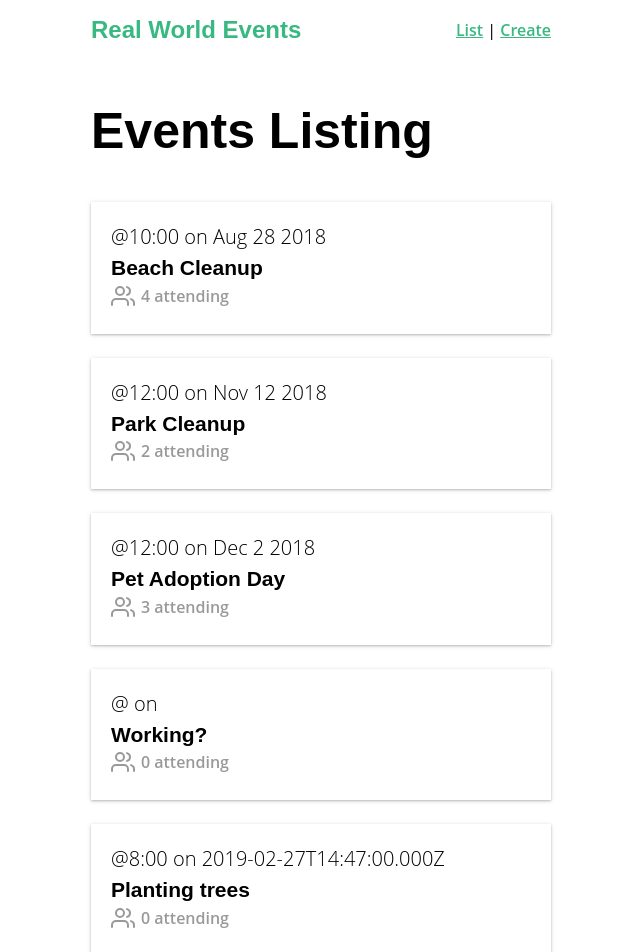
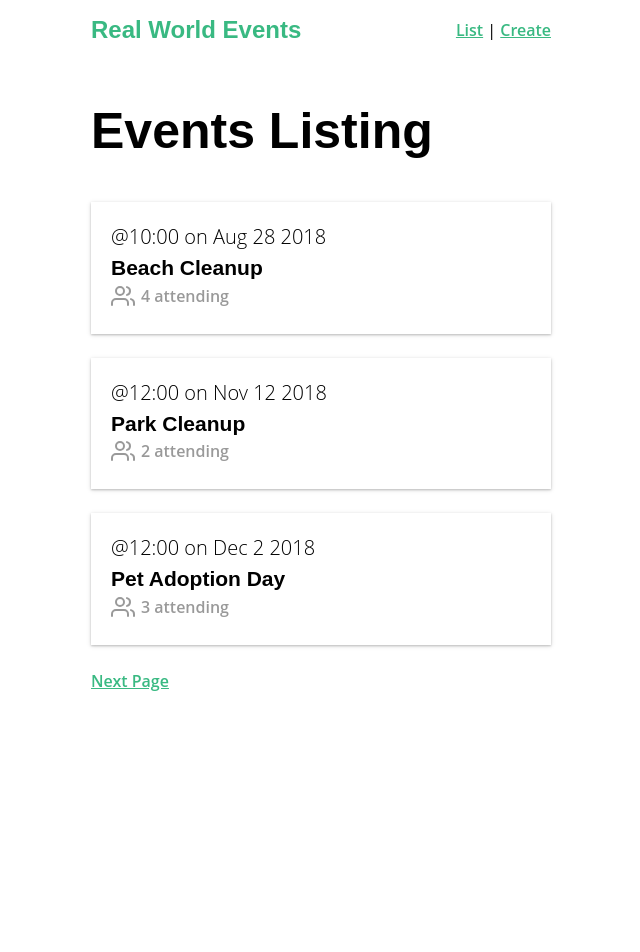
Before and after one commit to GiammaCarioca/real-world-vue, a Vue app: page / in a window 1280 px wide. Shown: the top 952 px of the page, without its empty margins (319-959 px from the left). After the commit the page ends 800 px from the top, so only its background shows below. Built offline with nearby package versions, Linux system fonts and the light colour scheme; data requests are answered from the project's data file.

Commit message:
mutations & actions pt. 2

```diff
--- a/db.json
+++ b/db.json
@@ -73,31 +73,163 @@
       ]
     },
     {
-      "id": 5199786,
-      "category": "nature",
-      "organizer": {
-        "id": "abc123",
-        "name": "Adam Jahr"
-      },
-      "title": "Working?",
-      "description": "",
-      "location": "",
-      "date": "",
-      "time": "",
-      "attendees": []
+      "id": 4,
+      "title": "Disco Party",
+      "date": "Aug 28 2018",
+      "time": "10:00",
+      "location": "Daytona Beach",
+      "description": "Let's clean up this beach.",
+      "organizer": "Adam Jahr",
+      "category": "sustainability",
+      "attendees": [
+        {
+          "id": "abc123",
+          "name": "Adam Jahr"
+        },
+        {
+          "id": "def456",
+          "name": "Gregg Pollack"
+        },
+        {
+          "id": "ghi789",
+          "name": "Beth Swanson"
+        },
+        {
+          "id": "jkl101",
+          "name": "Mary Gordon"
+        }
+      ]
     },
     {
-      "id": 9151071,
+      "id": 5,
+      "title": "Vue Users Group",
+      "date": "Nov 12 2018",
+      "time": "12:00",
+      "location": "132 N Magnolia Street, Orlando, Florida",
+      "description": "We're going to clean up this park.",
+      "organizer": "Adam Jahr",
       "category": "nature",
+      "attendees": [
+        {
+          "id": "ghi789",
+          "name": "Beth Swanson"
+        },
+        {
+          "id": "jkl101",
+          "name": "Mary Gordon"
+        }
+      ]
+    },
+    {
+      "id": 6,
+      "title": "Orlando Dev Meetup",
+      "date": "Dec 2 2018",
+      "time": "12:00",
+      "location": "132 N Magnolia Street, Orlando, Florida",
+      "description": "Help animals find new homes.",
+      "organizer": "Gregg Pollack",
+      "category": "animal welfare",
+      "attendees": [
+        {
+          "id": "abc123",
+          "name": "Adam Jahr"
+        },
+        {
+          "id": "ghi789",
+          "name": "Beth Swanson"
+        },
+        {
+          "id": "jkl101",
+          "name": "Mary Gordon"
+        }
+      ]
+    },
+    {
+      "id": 7,
+      "title": "Yoga Class",
+      "date": "Aug 28 2018",
+      "time": "10:00",
+      "location": "Daytona Beach",
+      "description": "Let's clean up this beach.",
+      "organizer": "Adam Jahr",
+      "category": "sustainability",
+      "attendees": [
+        {
+          "id": "abc123",
+          "name": "Adam Jahr"
+        },
+        {
+          "id": "def456",
+          "name": "Gregg Pollack"
+        },
+        {
+          "id": "ghi789",
+          "name": "Beth Swanson"
+        },
+        {
+          "id": "jkl101",
+          "name": "Mary Gordon"
+        }
+      ]
+    },
+    {
+      "id": 8,
+      "title": "Breathing Meditation",
+      "date": "Nov 12 2018",
+      "time": "12:00",
+      "location": "132 N Magnolia Street, Orlando, Florida",
+      "description": "We're going to clean up this park.",
+      "organizer": "Adam Jahr",
+      "category": "nature",
+      "attendees": [
+        {
+          "id": "ghi789",
+          "name": "Beth Swanson"
+        },
+        {
+          "id": "jkl101",
+          "name": "Mary Gordon"
+        }
+      ]
+    },
+    {
+      "id": 9,
+      "title": "Dancing Class",
+      "date": "Dec 2 2018",
+      "time": "12:00",
+      "location": "132 N Magnolia Street, Orlando, Florida",
+      "description": "Help animals find new homes.",
+      "organizer": "Gregg Pollack",
+      "category": "animal welfare",
+      "attendees": [
+        {
+          "id": "abc123",
+          "name": "Adam Jahr"
+        },
+        {
+          "id": "ghi789",
+          "name": "Beth Swanson"
+        },
+        {
+          "id": "jkl101",
+          "name": "Mary Gordon"
+        }
+      ]
+    },
+    {
+      "id": 10,
+      "category": "animal welfare",
       "organizer": {
-        "id": "abc123",
-        "name": "Adam Jahr"
+        "user": {
+          "id": "abc123",
+          "name": "Adam Jahr"
+        }
       },
-      "title": "Planting trees",
-      "description": "We're going to plant trees",
-      "location": "The forest",
-      "date": "2019-02-27T14:47:00.000Z",
-      "time": "8:00",
+      "title": "Gregg's Event",
+      "description": "We'll do stuff",
+      "location": "Your House",
+      "date": "",
+      "time": "5:00",
       "attendees": []
     }
   ]
--- a/src/App.vue
+++ b/src/App.vue
@@ -1,7 +1,7 @@
 <template>
   <div id="app">
     <NavBar />
-    <router-view />
+    <router-view :key="$route.fullPath" />
   </div>
 </template>
 
--- a/src/services/EventService.js
+++ b/src/services/EventService.js
@@ -10,8 +10,8 @@
 })
 
 export default {
-  getEvents() {
-    return apiClient.get('/events')
+  getEvents(perPage, page) {
+    return apiClient.get('/events?_limit=' + perPage + '&_page=' + page)
   },
   getEvent(id) {
     return apiClient.get('/events/' + id)
--- a/src/store.js
+++ b/src/store.js
@@ -16,11 +16,22 @@
       'food',
       'community'
     ],
-    events: []
+    events: [],
+    eventsTotal: 0,
+    event: {}
   },
   mutations: {
     ADD_EVENT(state, event) {
       state.events.push(event)
+    },
+    SET_EVENTS(state, events) {
+      state.events = events
+    },
+    SET_EVENTS_TOTAL(state, eventsTotal) {
+      state.eventsTotal = eventsTotal
+    },
+    SET_EVENT(state, event) {
+      state.event = event
     }
   },
   actions: {
@@ -28,6 +39,34 @@
       return EventService.postEvent(event).then(() => {
         commit('ADD_EVENT', event)
       })
+    },
+    fetchEvents({ commit }, { perPage, page }) {
+      EventService.getEvents(perPage, page)
+        .then(response => {
+          commit(
+            'SET_EVENTS_TOTAL',
+            parseInt(response.headers['x-total-count'])
+          )
+          commit('SET_EVENTS', response.data)
+        })
+        .catch(error => {
+          console.log('There was an error: ' + error.response)
+        })
+    },
+    fetchEvent({ commit, getters }, id) {
+      var event = getters.getEventById(id)
+
+      if (event) {
+        commit('SET_EVENT', event)
+      } else {
+        EventService.getEvent(id)
+          .then(response => {
+            commit('SET_EVENT', response.data)
+          })
+          .catch(error => {
+            console.log('There was an error:', error.response)
+          })
+      }
     }
   },
   getters: {
--- a/src/views/EventList.vue
+++ b/src/views/EventList.vue
@@ -2,31 +2,51 @@
   <div>
     <h1>Events Listing</h1>
     <EventCard v-for="event in events" :key="event.id" :event="event" />
-    <BaseIcon></BaseIcon>
+    <template v-if="page != 1">
+      <router-link
+        :to="{ name: 'event-list', query: { page: page - 1 } }"
+        rel="prev"
+      >
+        Prev Page</router-link
+      >
+      <template v-if="hasNextPage">
+        |
+      </template>
+    </template>
+    <router-link
+      v-if="hasNextPage"
+      :to="{ name: 'event-list', query: { page: page + 1 } }"
+      rel="next"
+    >
+      Next Page</router-link
+    >
   </div>
 </template>
 
 <script>
 import EventCard from '@/components/EventCard.vue'
-import EventService from '@/services/EventService.js'
+import { mapState } from 'vuex'
 
 export default {
   components: {
     EventCard
   },
-  data() {
-    return {
-      events: []
-    }
+
+  created() {
+    this.perPage = 3
+    this.$store.dispatch('fetchEvents', {
+      perPage: this.perPage,
+      page: this.page
+    })
   },
-  created() {
-    EventService.getEvents()
-      .then(response => {
-        this.events = response.data
-      })
-      .catch(error => {
-        console.log('There was an error: ' + error.response)
-      })
+  computed: {
+    page() {
+      return parseInt(this.$route.query.page) || 1
+    },
+    hasNextPage() {
+      return this.eventsTotal > this.page * this.perPage
+    },
+    ...mapState(['events', 'eventsTotal'])
   }
 }
 </script>
--- a/src/views/EventShow.vue
+++ b/src/views/EventShow.vue
@@ -29,23 +29,14 @@
 </template>
 
 <script>
-import EventService from '@/services/EventService.js'
+import { mapState } from 'vuex'
+
 export default {
   props: ['id'],
-  data() {
-    return {
-      event: {}
-    }
+  created() {
+    this.$store.dispatch('fetchEvent', this.id)
   },
-  created() {
-    EventService.getEvent(this.id)
-      .then(response => {
-        this.event = response.data
-      })
-      .catch(error => {
-        console.log('There was an error:', error.response)
-      })
-  }
+  computed: mapState(['event'])
 }
 </script>
 
```
